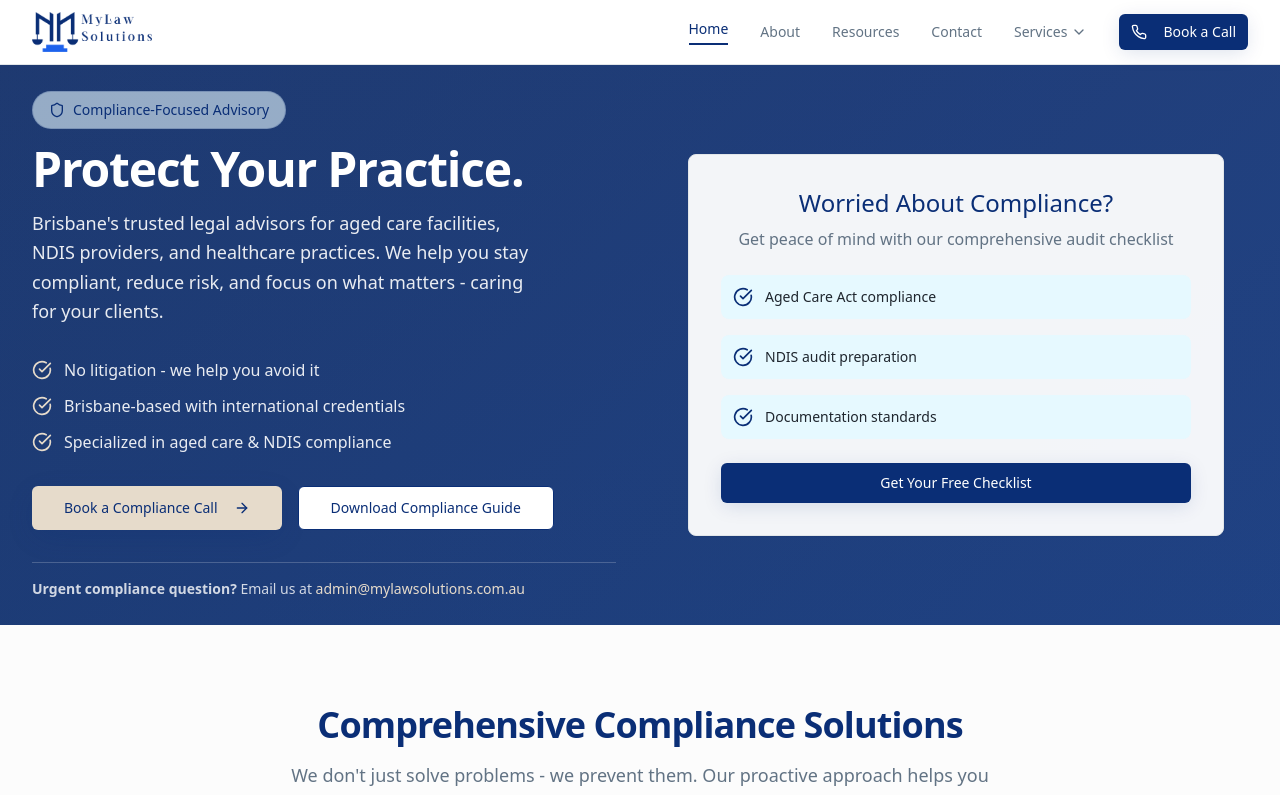
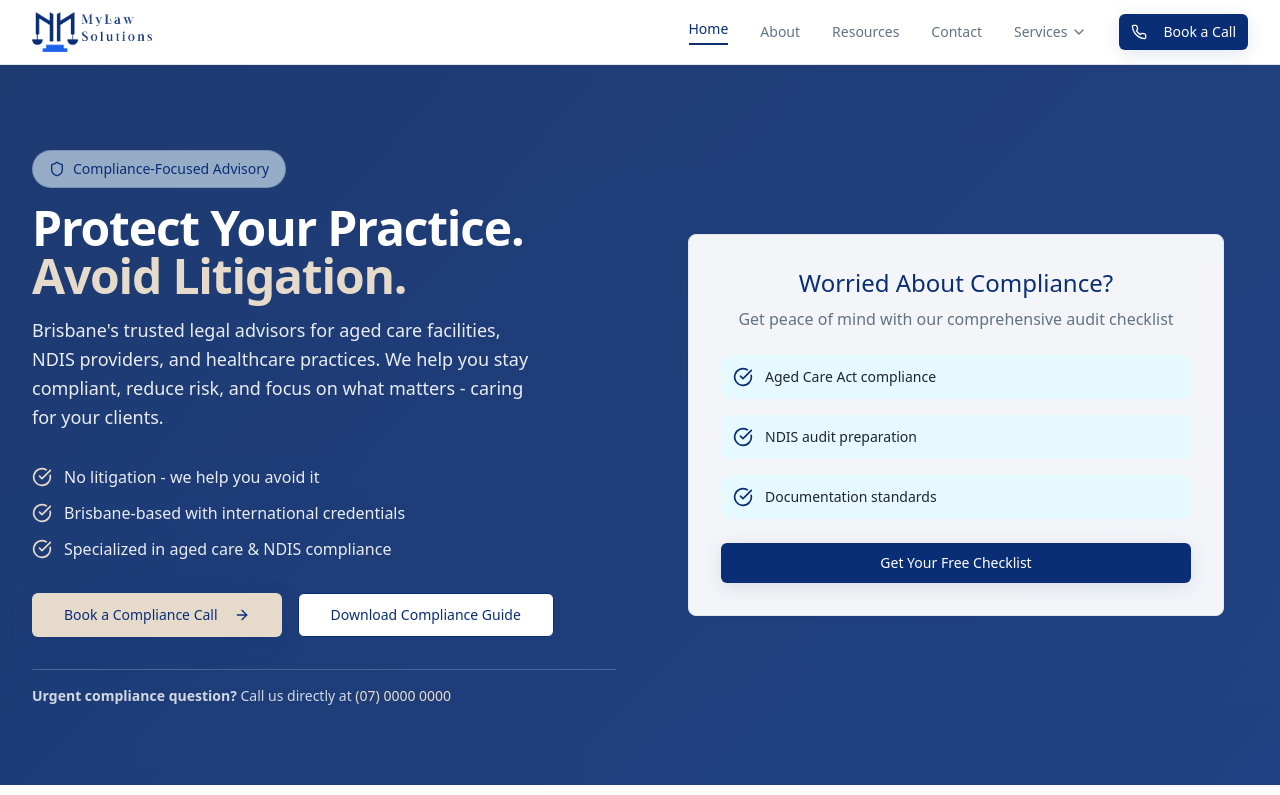
Before and after one commit to aburchart/mylaw-site, a React (Vite) app: page / in a window 1280 px wide. Shown: the top 795 px of the page. Built offline with nearby package versions, Linux system fonts and the light colour scheme; the HTML template or start-up script is replaced by a standard one.

Commit message:
Visual edit in Lovable

```diff
--- a/src/components/ui/hero-section.tsx
+++ b/src/components/ui/hero-section.tsx
@@ -7,7 +7,7 @@ const HeroSection = () => {
     open: openBookingModal
   } = useBookingModal();
   const trustPoints = ["No litigation - we help you avoid it", "Brisbane-based with international credentials", "Specialized in aged care & NDIS compliance"];
-  return <section className="relative min-h-[90vh] lg:min-h-[70vh] flex items-center bg-gradient-hero overflow-hidden">
+  return <section className="relative min-h-[90vh] flex items-center bg-gradient-hero overflow-hidden">
       {/* Background Pattern */}
       <div className="absolute inset-0 bg-gradient-subtle opacity-10" />
 
@@ -15,14 +15,15 @@ const HeroSection = () => {
         <div className="grid lg:grid-cols-2 gap-12 items-center mx-0">
           {/* Hero Content */}
           <div className="space-y-8 animate-fade-in">
-            <div className="space-y-4 pt-8 lg:pt-0">
+            <div className="space-y-4 my-[5px]">
               <div className="inline-flex items-center space-x-2 bg-trust/60 text-primary px-4 py-2 rounded-full text-sm font-medium border border-primary/20">
                 <Shield className="h-4 w-4" />
                 <span>Compliance-Focused Advisory</span>
               </div>
 
               <h1 className="heading-xl text-primary-foreground">
-                Protect Your Practice.
+                Protect Your Practice.{" "}
+                <span className="text-secondary-warm">Avoid Litigation.</span>
               </h1>
 
               <p className="body-lg text-primary-foreground/90 max-w-lg">
@@ -54,9 +55,9 @@ const HeroSection = () => {
             {/* Quick Help */}
             <div className="pt-4 border-t border-primary-foreground/20">
               <p className="text-sm text-primary-foreground/80">
-                <strong>Urgent compliance question?</strong> Email us at{" "}
-                <a href="mailto:admin@mylawsolutions.com.au" className="text-secondary-warm hover:underline">
-                  admin@mylawsolutions.com.au
+                <strong>Urgent compliance question?</strong> Call us directly at{" "}
+                <a href="tel:+61700000000" className="text-secondary-warm hover:underline">
+                  (07) 0000 0000
                 </a>
               </p>
             </div>
```
